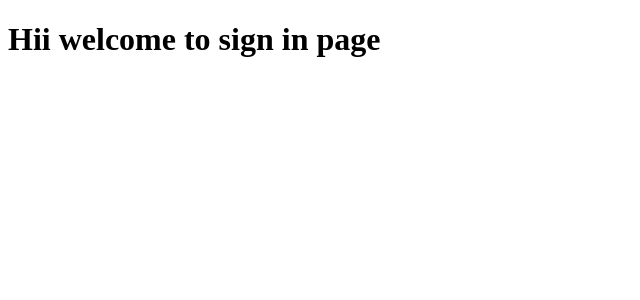
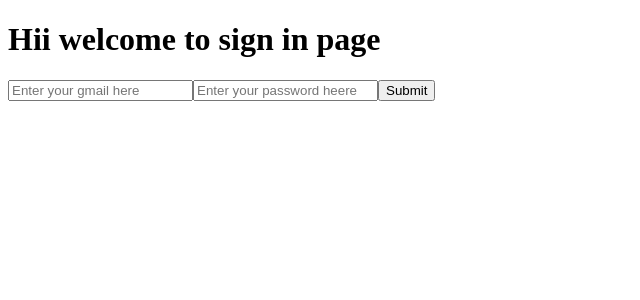
Before and after one commit to Harshwardhan-1/AuthCore-Frontend, a React app in the folder frontend/: page /signIn in a window 1280 px wide. Shown: the top 300 px of the page, without its empty margins (0-640 px from the left). Built offline with nearby package versions, Linux system fonts and the light colour scheme; the HTML template or start-up script is replaced by a standard one.

Commit message:
add loginPage

```diff
--- a/frontend/src/App.jsx
+++ b/frontend/src/App.jsx
@@ -1,12 +1,17 @@
 import {Routes,Route} from 'react-router-dom';
 import SignUpPage from "./components/SignUpPage"
 import SignInPage from './components/SignInPage';
+import HomePage from './components/HomePage';
+import {useState} from 'react';
 function App() {
+
+  const [userData,setUserData]=useState({});
   return (
     <>
     <Routes>
       <Route path='/' element={<SignUpPage />}></Route>
-      <Route path='/signIn' element={<SignInPage />}></Route>
+      <Route path='/signIn' element={<SignInPage setUserData={setUserData} />}></Route>
+      <Route path='/HomePage' element={<HomePage data={userData}/>}></Route>
     </Routes>
     </>
   )
--- /dev/null
+++ b/frontend/src/components/HomePage.jsx
@@ -0,0 +1,9 @@
+export default function HomePage({userData}){
+    return(
+        <>
+        <h1>Welcome to HomePage</h1>
+        <p>{userData.name}</p>
+        <p>{userData.gmail}</p>
+        </>
+    );
+}
--- a/frontend/src/components/SignInPage.jsx
+++ b/frontend/src/components/SignInPage.jsx
@@ -1,5 +1,36 @@
-export default function SignInPage(){
+import {useState} from 'react'
+import axios from 'axios';
+import { useNavigate } from 'react-router-dom';
+export default function SignInPage({setUserData}){
+    const navigate=useNavigate();
+    const [gmail,setGmail]=useState("");
+    const [password,setPassword]=useState("");
+    const handle=async(e)=>{
+        e.preventDefault();
+        const send={gmail,password};
+        try{
+        const response=await axios.post("https://authcore-backend-3.onrender.com/api/all/getSignIn",send,{withCredentials:true});
+        if(response.data.message==="Login Successfully"){
+            setUserData(response.data.data);
+            navigate('/HomePage');
+        }
+    }catch(err){
+        if(err.response?.data?.message==="Something went Wrong"){
+            alert('please do signUp first');
+            navigate('/getSignUp');
+        }else if(err.response?.data?.message==="Something went wrong"){
+            alert('enter correct password');
+        }
+    }
+}
     return(
-        <h1>Hii welcome to sign in page</h1>
+        <>
+         <h1>Hii welcome to sign in page</h1>
+         <form onSubmit={handle}>
+            <input type="email" placeholder="Enter your gmail here" onChange={(e)=>setGmail(e.target.value)} />
+            <input type="password" placeholder='Enter your password heere' onChange={(e)=>setPassword(e.target.value)} />
+            <input type="submit" />
+         </form>
+        </>
     );
 }
```
